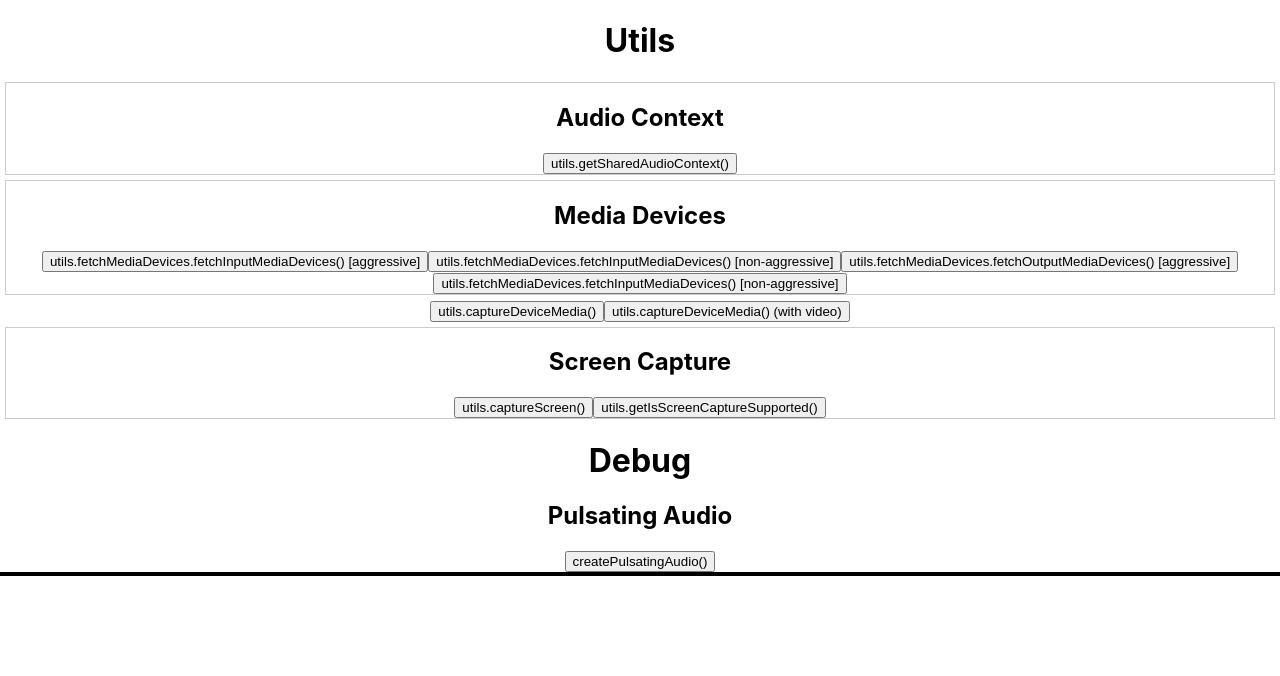
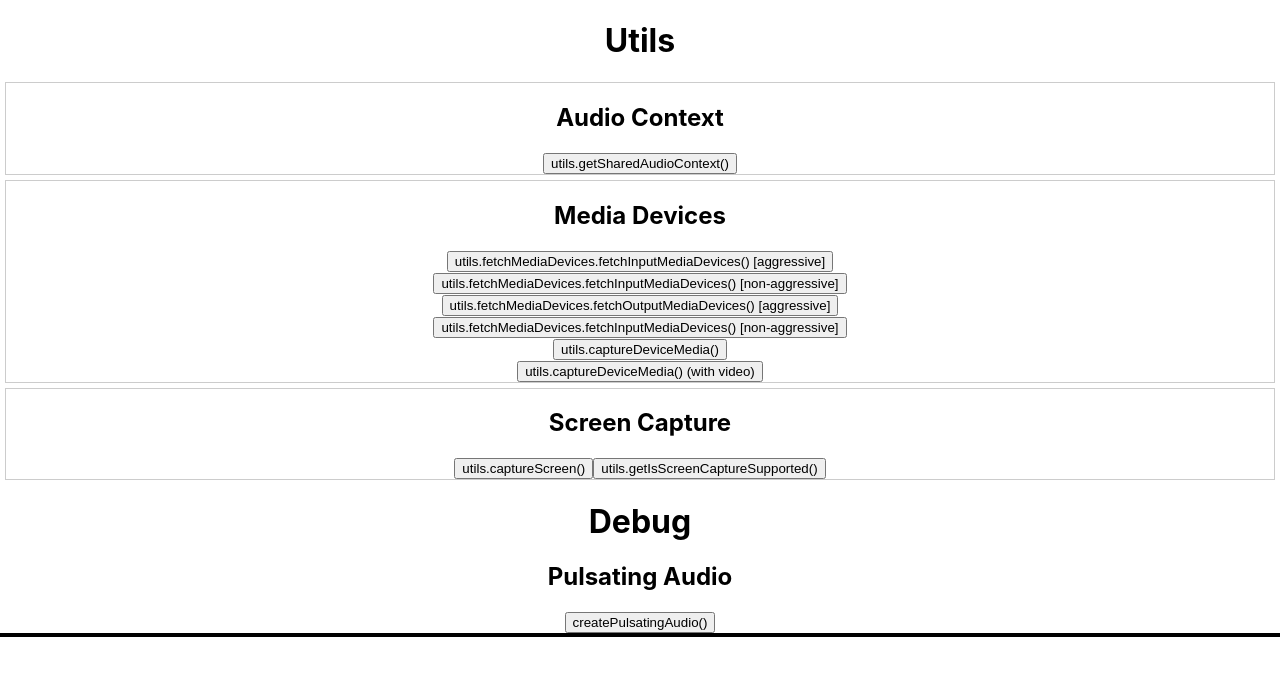
Before and after one commit to zenOSmosis/media-stream-track-controller, a React (Create React App) app in the folder dev.frontend/: page / in a window 1280 px wide. Shown: the top 676 px of the page. Built offline with nearby package versions, Linux system fonts and the light colour scheme.

Commit message:
Rework fetch media buttons

```diff
--- a/dev.frontend/src/App.js
+++ b/dev.frontend/src/App.js
@@ -100,66 +100,56 @@ function App() {
         </div>
         <div style={{ border: "1px #ccc solid", margin: 5 }}>
           <h2>Media Devices</h2>
-          <div>
-            <button
-              onClick={() =>
+          {[
+            {
+              name: "utils.fetchMediaDevices.fetchInputMediaDevices() [aggressive]",
+              cb: () =>
                 utils.fetchMediaDevices
                   .fetchInputMediaDevices()
-                  .then(devices => setInputMediaDevices(devices))
-              }
-            >
-              utils.fetchMediaDevices.fetchInputMediaDevices() [aggressive]
-            </button>
-            <button
-              onClick={() =>
+                  .then(devices => setInputMediaDevices(devices)),
+            },
+            {
+              name: "utils.fetchMediaDevices.fetchInputMediaDevices() [non-aggressive]",
+              cb: () =>
                 utils.fetchMediaDevices
                   .fetchInputMediaDevices(false)
-                  .then(devices => setInputMediaDevices(devices))
-              }
-            >
-              utils.fetchMediaDevices.fetchInputMediaDevices() [non-aggressive]
-            </button>
-
-            <button
-              onClick={() =>
+                  .then(devices => setInputMediaDevices(devices)),
+            },
+            {
+              name: "utils.fetchMediaDevices.fetchOutputMediaDevices() [aggressive]",
+              cb: () =>
                 utils.fetchMediaDevices
                   .fetchOutputMediaDevices()
-                  .then(devices => setOutputMediaDevices(devices))
-              }
-            >
-              utils.fetchMediaDevices.fetchOutputMediaDevices() [aggressive]
-            </button>
-            <button
-              onClick={() =>
+                  .then(devices => setOutputMediaDevices(devices)),
+            },
+            {
+              name: "utils.fetchMediaDevices.fetchInputMediaDevices() [non-aggressive]",
+              cb: () =>
                 utils.fetchMediaDevices
                   .fetchOutputMediaDevices(false)
-                  .then(devices => setOutputMediaDevices(devices))
-              }
-            >
-              utils.fetchMediaDevices.fetchInputMediaDevices() [non-aggressive]
-            </button>
-          </div>
+                  .then(devices => setOutputMediaDevices(devices)),
+            },
+            {
+              name: "utils.captureDeviceMedia()",
+              cb: () =>
+                utils
+                  .captureDeviceMedia(null, "captureDeviceMedia")
+                  .then(registerControllerFactory),
+            },
+            {
+              name: "utils.captureDeviceMedia() (with video)",
+              cb: () =>
+                utils
+                  .captureDeviceMedia({ video: true }, "captureDeviceMedia")
+                  .then(registerControllerFactory),
+            },
+          ].map(({ name, cb }, idx) => (
+            <div key={idx}>
+              <button onClick={cb}>{name}</button>
+            </div>
+          ))}
         </div>
         <div>
-          <button
-            onClick={() =>
-              utils
-                .captureDeviceMedia(null, "captureDeviceMedia")
-                .then(registerControllerFactory)
-            }
-          >
-            utils.captureDeviceMedia()
-          </button>
-          <button
-            onClick={() =>
-              utils
-                .captureDeviceMedia({ video: true }, "captureDeviceMedia")
-                .then(registerControllerFactory)
-            }
-          >
-            utils.captureDeviceMedia() (with video)
-          </button>
-
           {inputMediaDevices.length > 0 && (
             <div>
               <h3>Input Media Devices</h3>
```
